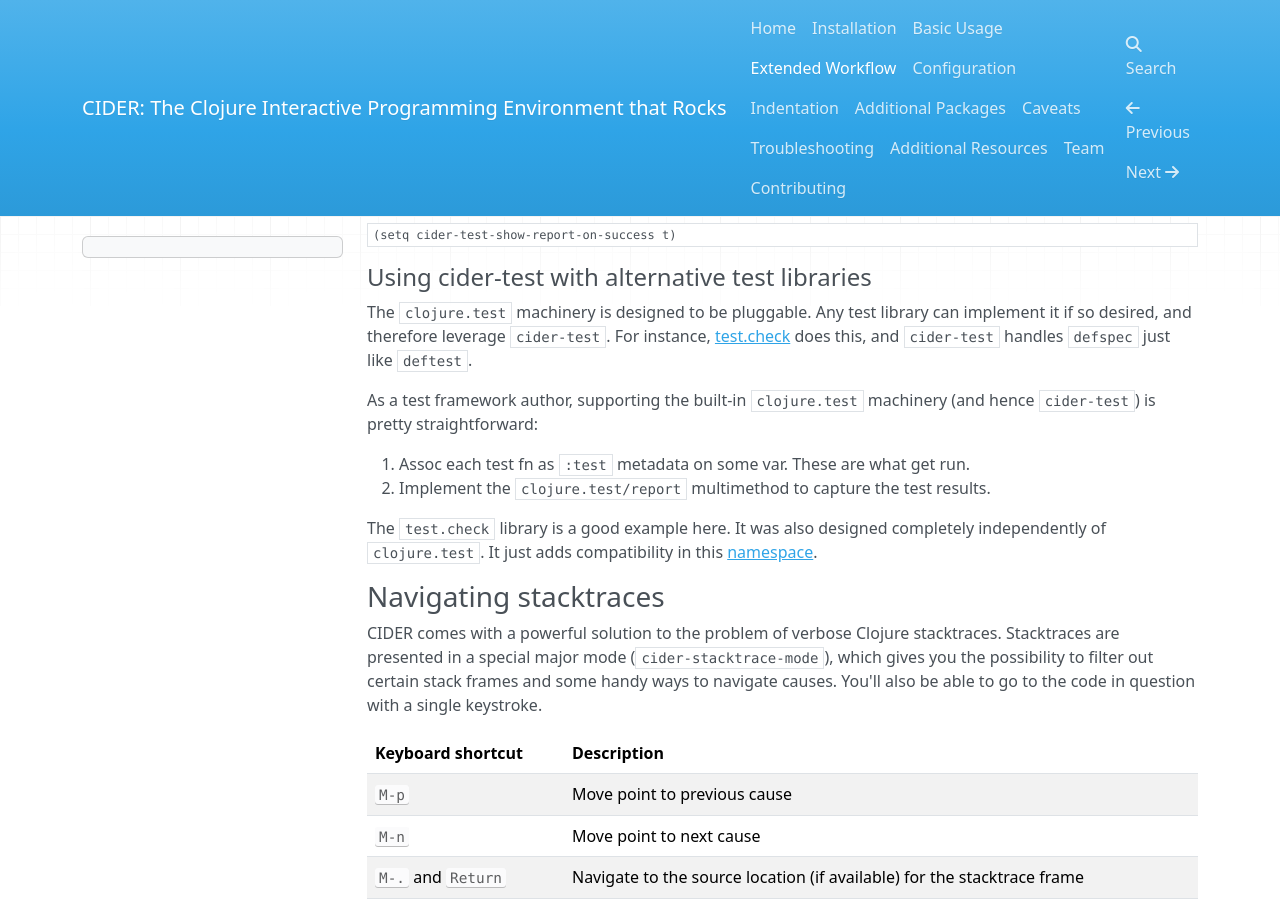
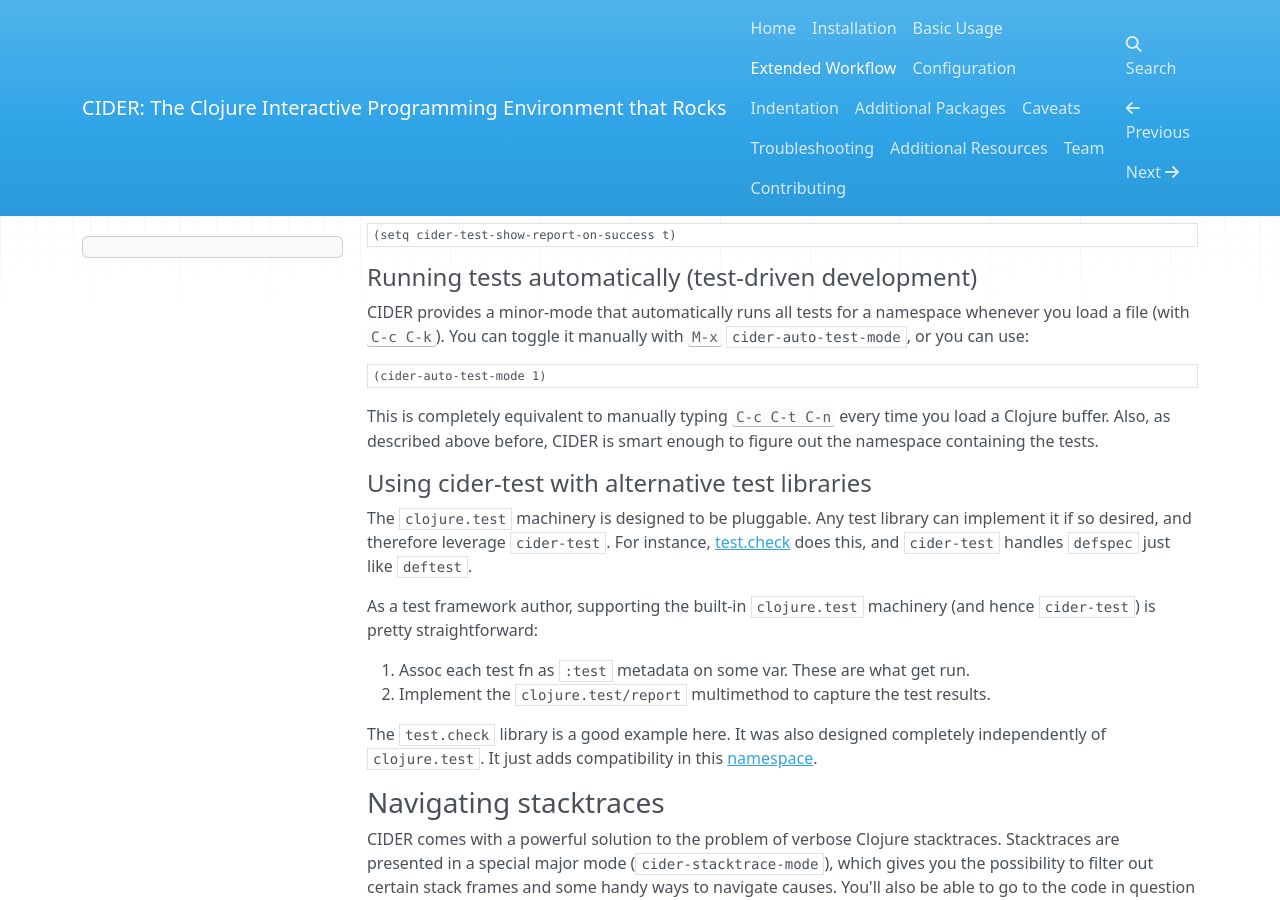
Before and after one commit to clojure-emacs/cider, an MkDocs documentation site: the page built from doc/extended_workflow.md, in a window 1280 px wide and 900 px high, scrolled down 2356 px. Built offline with MkDocs 1.6.1, drawn with Linux system fonts in a browser that asks for light colours; nearby versions of some CDN libraries; old or Windows-style settings are respelled for this version of MkDocs.

Commit message:
[Fix #1425] Define cider-auto-test-mode

````diff
--- a/doc/extended_workflow.md
+++ b/doc/extended_workflow.md
@@ -100,6 +100,20 @@
 ```el
 (setq cider-test-show-report-on-success t)
 ```
+
+#### Running tests automatically (test-driven development)
+
+CIDER provides a minor-mode that automatically runs all tests for a namespace
+whenever you load a file (with <kbd>C-c C-k</kbd>). You can toggle it
+manually with <kbd>M-x</kbd> `cider-auto-test-mode`, or you can use:
+
+```el
+(cider-auto-test-mode 1)
+```
+
+This is completely equivalent to manually typing <kbd>C-c C-t C-n</kbd> every
+time you load a Clojure buffer. Also, as described above before, CIDER is smart
+enough to figure out the namespace containing the tests.
 
 #### Using cider-test with alternative test libraries
 
````
Also changed, not shown: CHANGELOG.md (+1 -0 lines), 1 other file.
